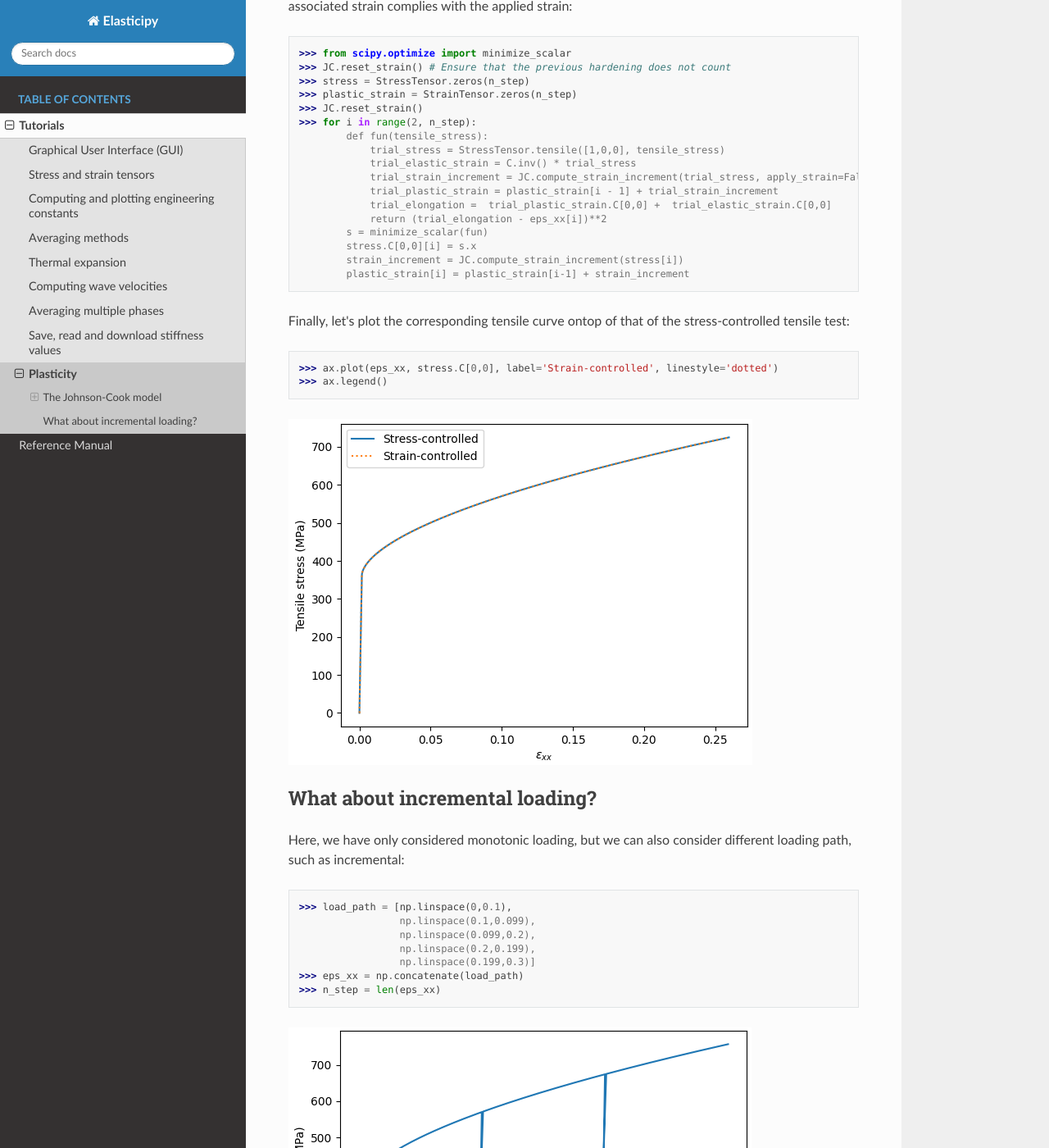
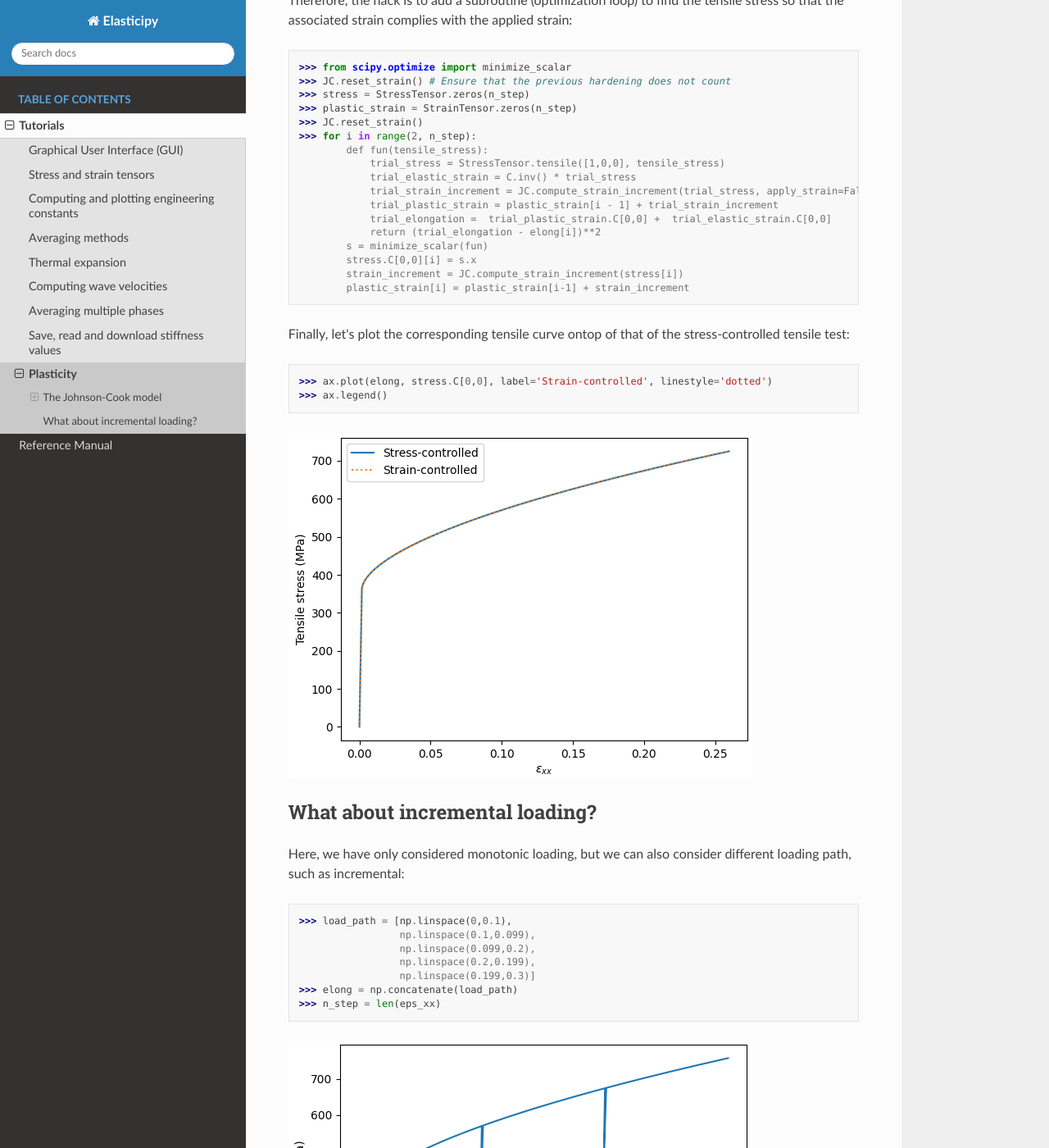
Before and after one commit to DorianDepriester/Elasticipy, a Sphinx documentation site: the page built from docs/source/Tutorials/Plasticity.rst, in a window 1280 px wide and 1400 px high, scrolled down 2006 px. Shown: the whole window at 82% size. Built offline with Sphinx 7.4.7 and the Read the Docs theme 3.1.0, drawn with Linux system fonts in a browser that asks for light colours; some of the changed text lies outside the part shown.

Commit message:
Fix small typos in doctests

```diff
--- a/docs/source/Tutorials/Plasticity.rst
+++ b/docs/source/Tutorials/Plasticity.rst
@@ -74,7 +75,7 @@ to add a subroutine (optimization loop) to find the tensile stress so that the a
                 trial_strain_increment = JC.compute_strain_increment(trial_stress, apply_strain=False)
                 trial_plastic_strain = plastic_strain[i - 1] + trial_strain_increment
                 trial_elongation =  trial_plastic_strain.C[0,0] +  trial_elastic_strain.C[0,0]
-                return (trial_elongation - eps_xx[i])**2
+                return (trial_elongation - elong[i])**2
             s = minimize_scalar(fun)
             stress.C[0,0][i] = s.x
             strain_increment = JC.compute_strain_increment(stress[i])
@@ -82,7 +83,7 @@ to add a subroutine (optimization loop) to find the tensile stress so that the a
 
 Finally, let's plot the corresponding tensile curve ontop of that of the stress-controlled tensile test:
 
-    >>> ax.plot(eps_xx, stress.C[0,0], label='Strain-controlled', linestyle='dotted')
+    >>> ax.plot(elong, stress.C[0,0], label='Strain-controlled', linestyle='dotted')
     >>> ax.legend()
 
 .. image:: images/StressStrain-controlled.png
@@ -97,7 +98,7 @@ Here, we have only considered monotonic loading, but we can also consider differ
                      np.linspace(0.099,0.2),
                      np.linspace(0.2,0.199),
                      np.linspace(0.199,0.3)]
-    >>> eps_xx = np.concatenate(load_path)
+    >>> elong = np.concatenate(load_path)
     >>> n_step = len(eps_xx)
 
 .. image:: images/Incremental.png
@@ -109,7 +110,7 @@ or cyclic:
                      np.linspace(0.1,-0.2),
                      np.linspace(-0.2,0.3),
                      np.linspace(0.3,-0.4)]
-    >>> eps_xx = np.concatenate(load_path)
+    >>> elong = np.concatenate(load_path)
     >>> n_step = len(eps_xx)
 
 .. image:: images/Cyclic.png
```
Also changed, not shown: other parts of docs/source/Tutorials/Plasticity.rst (+1 -0 lines).
